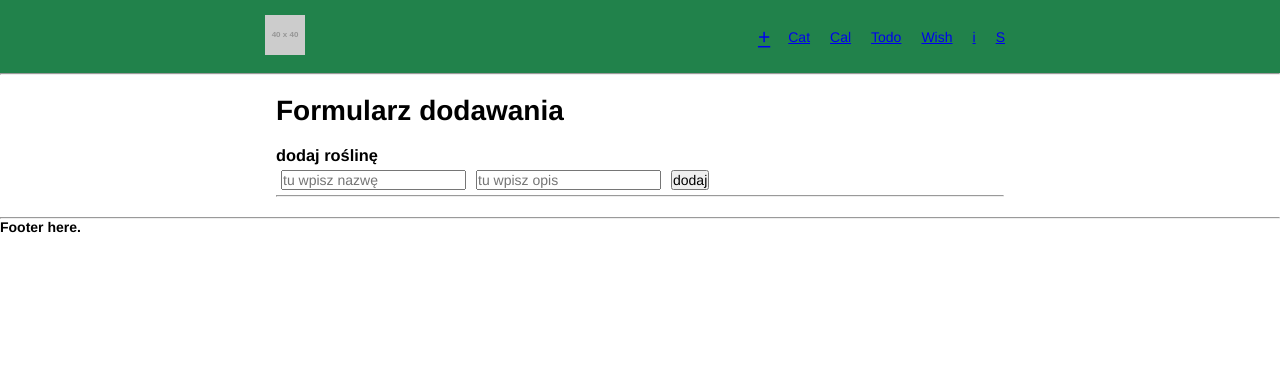
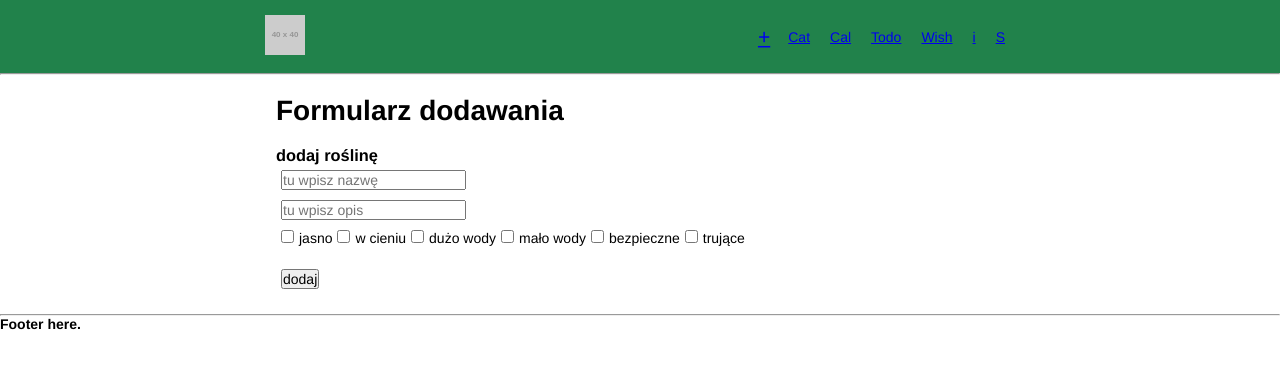
Before and after one commit to FAIRit/fe-plant-me-up, a React (Create React App) app: page /add-form in a window 1280 px wide. Shown: the top 368 px of the page. Built offline with nearby package versions, Linux system fonts and the light colour scheme.

Commit message:
WIP tags in add-plant form

```diff
--- a/package.json
+++ b/package.json
@@ -3,6 +3,8 @@
   "version": "0.1.0",
   "private": true,
   "dependencies": {
+    "@material-ui/core": "^4.9.5",
+    "@material-ui/icons": "^4.9.1",
     "@testing-library/jest-dom": "^4.2.4",
     "@testing-library/react": "^9.4.1",
     "@testing-library/user-event": "^7.2.1",
--- a/src/components/AddForm.js
+++ b/src/components/AddForm.js
@@ -1,55 +1,125 @@
-import React, { Component } from 'react';
-import { firebase } from '../firebase'
+import React, { Component } from "react";
+import { firebase } from "../firebase";
+// import Checkbox from "material-@material-ui/core/checkbox";
 
 export class AddForm extends Component {
-
   constructor(props) {
     super(props);
     this.state = {
-            text: '',
-            textarea: '',
+      text: "",
+      textarea: "",
+      checked: false,
       plants: []
-        }
+    };
     // this.handleChange = this.handleChange.bind(this);
     // this.handleSubmit = this.handleSubmit.bind(this);
   }
 
-    handleChange = (e) => {
+  handleChange = e => {
     this.setState({
       text: e.target.value
     });
-    }
+  };
 
-    handleSubmit= (e) => {
+  handleCheckbox = e => {
+    this.setState({
+      checked: e.target.checked
+    });
+  };
+
+  handleSubmit = e => {
     e.preventDefault();
-        const plantsRef = firebase.database().ref('plants');
+    const plantsRef = firebase.database().ref("plants");
     const plant = {
       name: this.state.text,
-            description: this.state.textarea
-        }
+      description: this.state.textarea,
+      tagLittleSun: this.state.checked,
+      tagMoreSun: this.state.checked,
+      tagLittleWater: this.state.checked,
+      tagMoreWater: this.state.checked,
+      tagSafe: this.state.checked,
+      tagPoison: this.state.checked
+    };
     plantsRef.push(plant);
     this.setState({
-            text: '',
-            textarea: ''
+      text: "",
+      textarea: "",
+      checked: false
     });
-    }
-
+  };
 
   render() {
     return (
       <div className="c-page">
         <h1>Formularz dodawania</h1>
         <div>
-                    <form onSubmit={this.handleSubmit} className="c-form" >
+          <form onSubmit={this.handleSubmit} className="c-form">
             <h3>dodaj roślinę</h3>
-                        <input type="text" name="text" placeholder="tu wpisz nazwę" onChange={this.handleChange} value={this.state.text} />
-                        <input type="textarea" name="textarea" placeholder="tu wpisz opis" onChange={this.handleChange} value={this.state.textarea} />
+            <input
+              type="text"
+              name="text"
+              placeholder="tu wpisz nazwę"
+              onChange={this.handleChange}
+              value={this.state.text}
+            />
+            <br />
+            <input
+              type="textarea"
+              name="textarea"
+              placeholder="tu wpisz opis"
+              onChange={this.handleChange}
+              value={this.state.textarea}
+            />
+            <br />
+            <section className="c-form-tags">
+              <input
+                type="checkbox"
+                name="tagMoreSun"
+                checked={this.state.tagMoreSun}
+                onChange={this.handleCheckbox}
+              />
+              <label htmlFor="tagMoreSun">jasno</label>
+              <input
+                type="checkbox"
+                name="tagLittleSun"
+                checked={this.state.tagLittleSun}
+                onChange={this.handleCheckbox}
+              />
+              <label htmlFor="tagLittleSun">w cieniu</label>
+              <input
+                type="checkbox"
+                name="tagMoreWater"
+                checked={this.state.tagMoreWater}
+                onChange={this.handleCheckbox}
+              />
+              <label htmlFor="tagMoreWater">dużo wody</label>
+              <input
+                type="checkbox"
+                name="tagLittleWater"
+                checked={this.state.tagLittleWater}
+                onChange={this.handleCheckbox}
+              />
+              <label htmlFor="tagLittleWater">mało wody</label>
+              <input
+                type="checkbox"
+                name="tagSafe"
+                checked={this.state.tagSafe}
+                onChange={this.handleCheckbox}
+              />
+              <label htmlFor="tagSafe">bezpieczne</label>
+              <input
+                type="checkbox"
+                name="tagPoison"
+                checked={this.state.tagPoison}
+                onChange={this.handleCheckbox}
+              />
+              <label htmlFor="tagPoison">trujące</label>
+            </section>
+            <br />
             <button className="c-btn">dodaj</button>
-                        <hr />
           </form>
         </div>
       </div>
-
     );
   }
 }
```
Also changed, not shown: src/components/Todolist.js (+36 -31 lines), 1 other file (tests, documents, lock files or other folders). Lines whose indentation alone changed are shown as unchanged.
